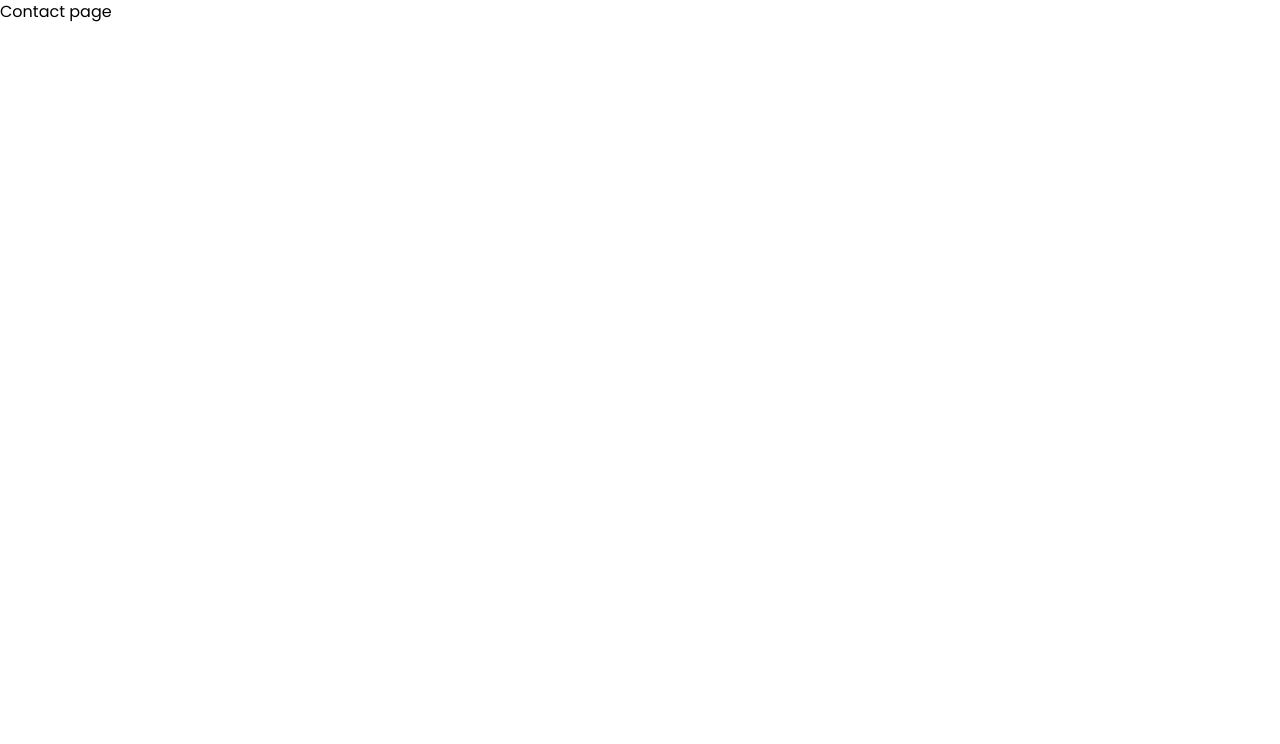
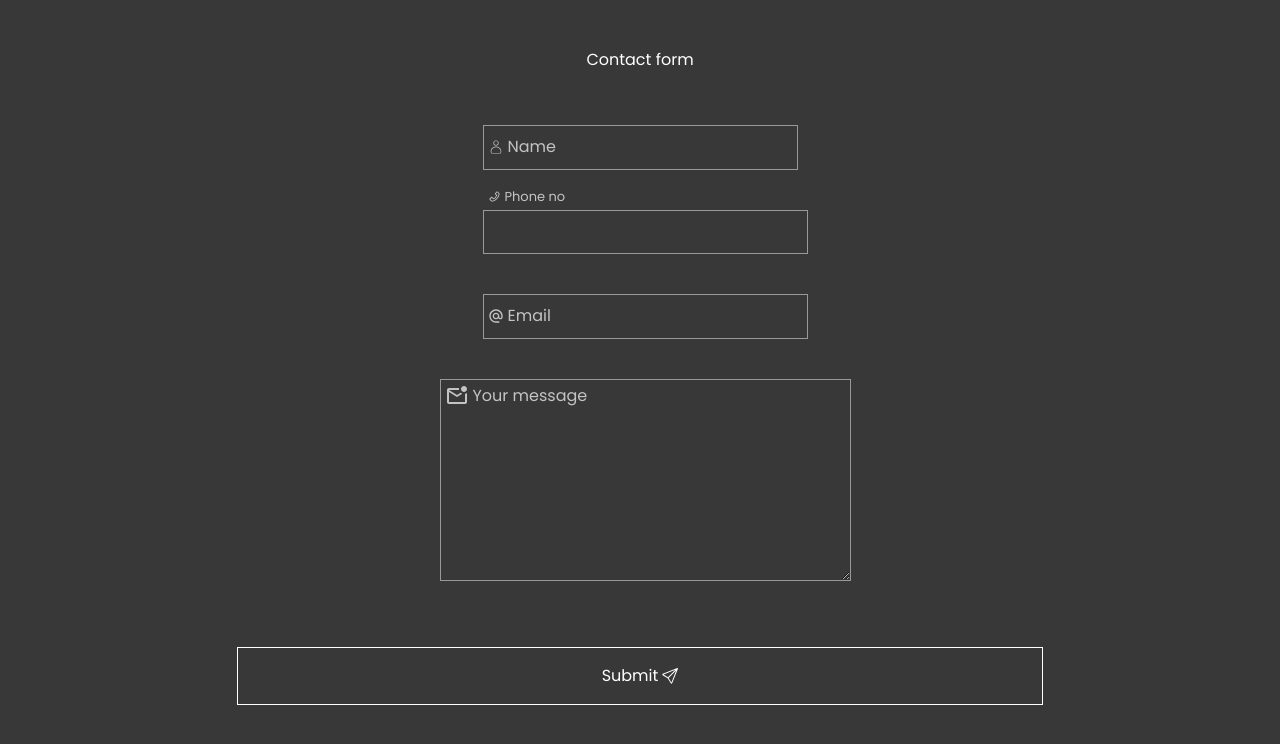
Before and after one commit to Alexandra-Haynes/alexandra-coding, a Next.js app: page /contact in a window 1280 px wide. Shown: the top 744 px of the page. Built offline with nearby package versions, Linux system fonts and the light colour scheme.

Commit message:
add contact form

```diff
--- a/pages/contact.js
+++ b/pages/contact.js
@@ -1,7 +1,14 @@
+import ContactForm from "@/components/ContactForm";
 import React from "react";
 
 const Contact = () => {
-  return <div><p>Contact page</p></div>;
+  return (
+    <>
+
+        <ContactForm />
+
+    </>
+  );
 };
 
 export default Contact;
--- a/pages/index.js
+++ b/pages/index.js
@@ -4,6 +4,7 @@ import HomePage from "@/components/HomePage";
 import Projects from "@/components/Projects";
 import Footer from "@/components/Footer";
 import React from "react";
+import Contact from "./contact";
 
 
 export default function Home() {
@@ -13,6 +14,7 @@ export default function Home() {
         <HomePage />
         <About />
         <Projects />
+        <Contact />
       </main>
       <footer>
         <Footer />
--- a/src/components/Contact.js
+++ /dev/null
@@ -1,11 +0,0 @@
-import React from 'react'
-
-const Contact = () => {
-  return (
-    <div>
-      contact page
-    </div>
-  )
-}
-
-export default Contact
--- /dev/null
+++ b/src/components/ContactForm.js
@@ -0,0 +1,73 @@
+import React from 'react'
+
+import {CiUser} from 'react-icons/ci'
+import {AiOutlinePhone} from 'react-icons/ai'
+import { MdAlternateEmail, MdOutlineMarkEmailUnread } from "react-icons/md";
+import { BsSend } from "react-icons/bs";
+
+const ContactForm = () => {
+  return (
+    <div>
+      <div
+        className="flex flex-col items-center justify-center h-[90%] w-full
+        bg-black/[78%] py-12 text-white"
+      >
+        <h1>Contact form</h1>
+        <form
+          className="flex flex-col items-center justify-center w-[90%]
+         py-12"
+        >
+          <div className="flex flex-row items-center justify-center mb-[30px] relative">
+            <input type="text" required id="name"></input>
+            <label
+              htmlFor="name"
+              className="flex flex-row items-center justify-center gap-1"
+            >
+              <CiUser />
+              Name
+            </label>
+          </div>
+          <div className="mb-[30px] relative">
+            <input type="text" id="number"></input>
+            <label
+              htmlFor="number"
+              className="flex flex-row items-center justify-center gap-1"
+            >
+              <AiOutlinePhone />
+              Phone no
+            </label>
+          </div>
+          <div className="mb-[30px] relative">
+            <input type="email" required id="email"></input>
+            <label
+              htmlFor="email"
+              className="flex flex-row items-center justify-center gap-1"
+            >
+              <MdAlternateEmail />
+              Email
+            </label>
+          </div>
+          <div className="mb-[30px] relative">
+            <textarea id="message" rows="8" cols='28' required></textarea>
+            <label
+              htmlFor="message"
+              className="flex flex-row items-start justify-center gap-1"
+            >
+              <MdOutlineMarkEmailUnread className='text-lg'/>
+              Your message
+            </label>
+          </div>
+          <button
+            type="submit"
+            className="border border-white flex flex-row items-center justify-center gap-1 p-4 mt-6 w-[70%] cursor-pointer"
+          >
+            Submit
+            <BsSend />
+          </button>
+        </form>
+      </div>
+    </div>
+  );
+}
+
+export default ContactForm
--- a/src/components/NavBar.js
+++ b/src/components/NavBar.js
@@ -30,8 +30,8 @@ const MobileCustomLink = ({ href, title, className = "", toggle }) => {
       onClick={handleClick}
       href={href}
       className={`${className} pl-10  lg:text-2xl text-black whitespace-nowrap py-5
-       uppercase font-light hover:text-green-500 transition-all ease-in-out
-       border-b-[1px] border-black`}
+       uppercase hover:text-green-500 transition-all ease-in-out
+       `}
     >
       {title}
     </button>
@@ -98,7 +98,7 @@ const NavBar = () => {
             <MobileCustomLink
               href="/contact"
               target="_blank"
-              className=" font-light text-md lg:text-xl lowercase"
+              className=" "
               title="Contact me"
               toggle={handleClick}
             />
--- a/src/components/Projects.js
+++ b/src/components/Projects.js
@@ -28,12 +28,12 @@ const ProjectCard = ({ title, description, skills, image, color }) => {
           </ul>
           <div className="flex flex-row gap-4">
             <button
-              className={` flex items-center justify-center gap-1 border-2 border-black p-1 bg-${color}`}
+              className={` flex items-center justify-center gap-1 border shadow-lg border-black p-1 bg-${color}`}
             >
               <BsEye />
               Live Project
             </button>
-            <button className="flex items-center justify-center gap-1 border-2 border-black p-1">
+            <button className="flex items-center justify-center gap-1 shadow-lg border border-black p-1">
               <BsCode />
               Source Code
             </button>
--- a/src/styles/globals.css
+++ b/src/styles/globals.css
@@ -4,7 +4,50 @@
 
 * {
   padding: 0;
-  margin:0;
+  margin: 0;
   box-sizing: border-box;
   font-family: Poppins;
+
+
 }
+
+input,
+textarea {
+
+  outline: none;
+  background-color: transparent;
+  color: #fff;
+  border: 1px solid hsl(0, 0%, 60%);
+  width: 100%;
+  padding: 10px;
+  font-size: 15px;
+ margin: 5px;
+}
+
+input:focus,
+textarea:focus {
+  border-color: yellow;
+
+
+}
+input:focus~label,
+input:valid~label,
+textarea:focus~label,
+textarea:valid~label
+{
+top: -35px;
+  font-size: 13px;
+  ;
+}
+
+label {
+  height: 100%;
+  position: absolute;
+  left:0;
+  top:0;
+  padding: 10px;
+  color: white;
+  cursor:text;
+  opacity: .7;
+  transition: 0.2s;
+}
```
